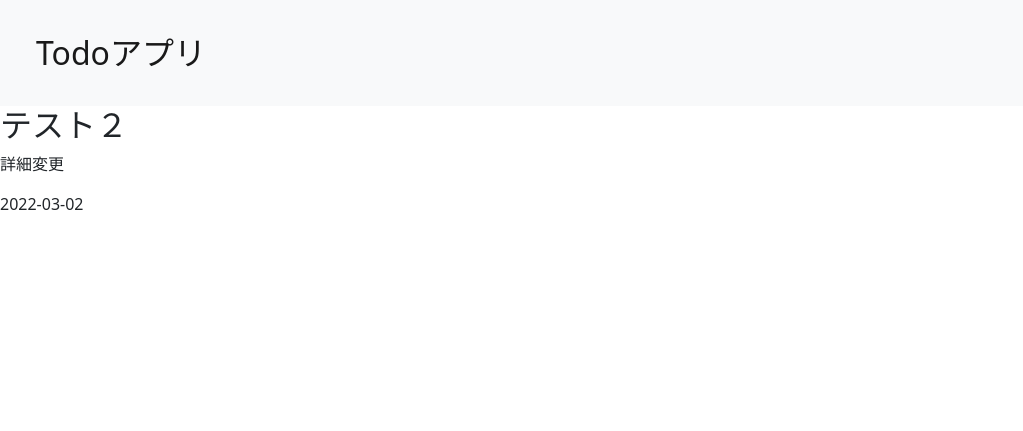
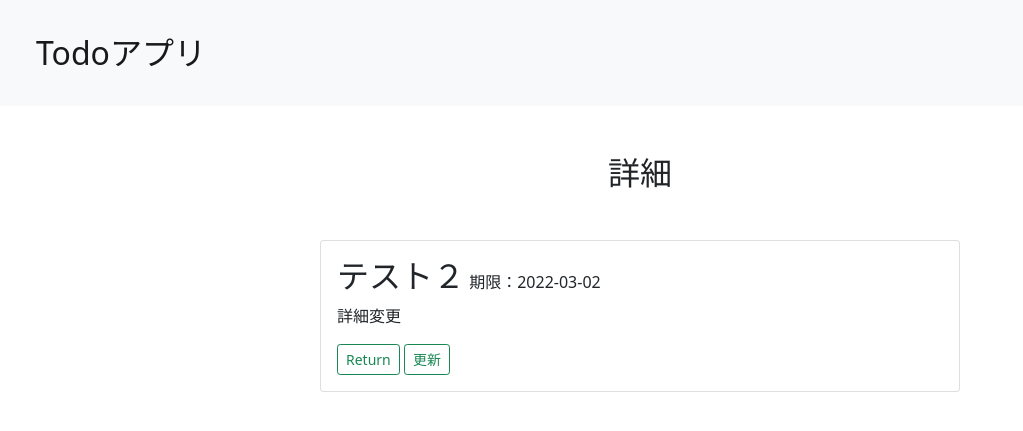
Before and after one commit to shnishimura/Flask-todo, a Flask app: page /detail/7 in a window 1280 px wide. Shown: the top 431 px of the page, without its empty margins (0-1023 px from the left). Run offline with Flask 2, Linux system fonts and the light colour scheme; data comes from the database, SQL or seed files in the repository; some libraries are stand-ins or nearby versions.

Commit message:
完成03/07

```diff
--- a/templates/detail.html
+++ b/templates/detail.html
@@ -1,7 +1,18 @@
 {% extends 'base.html' %}
 
 {% block body %}
-<h2>{{post.title}}</h2>
+<h2 class="m-5" style="text-align: center;">詳細</h2>
+<div class="card w-50 mb-3" style="margin: auto;">
+    <div class="card-body">
+        <h2 class="card-title">{{ post.title }}<span class="ml-3" style="font-size: 0.5em;"> 期限：{{
+                post.due.date()}}</span></h2>
+        <p>{{ post.detail }}</p>
+        <a href="/" role="button" class="btn btn-outline-success btn-sm">Return</a>
+        <a class="btn btn-outline-success btn-sm" href="update/{{post.id}}" role="button">更新</a>
+    </div>
+</div>
+
+<!-- <h2>{{post.title}}</h2>
 <p>{{post.detail}}</p>
-<p>{{post.due.date()}}</p>
+<p>{{post.due.date()}}</p> -->
 {% endblock %}
```
